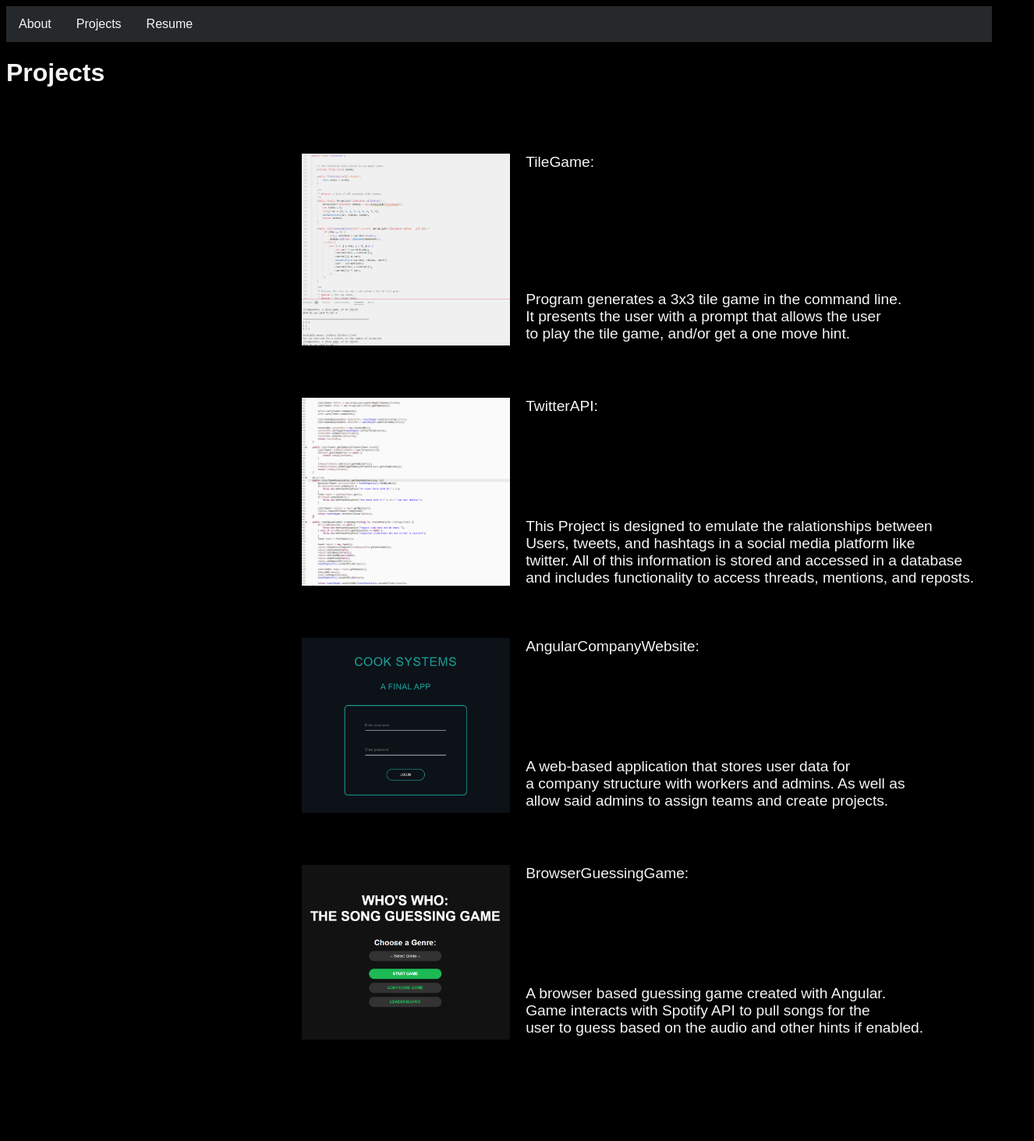
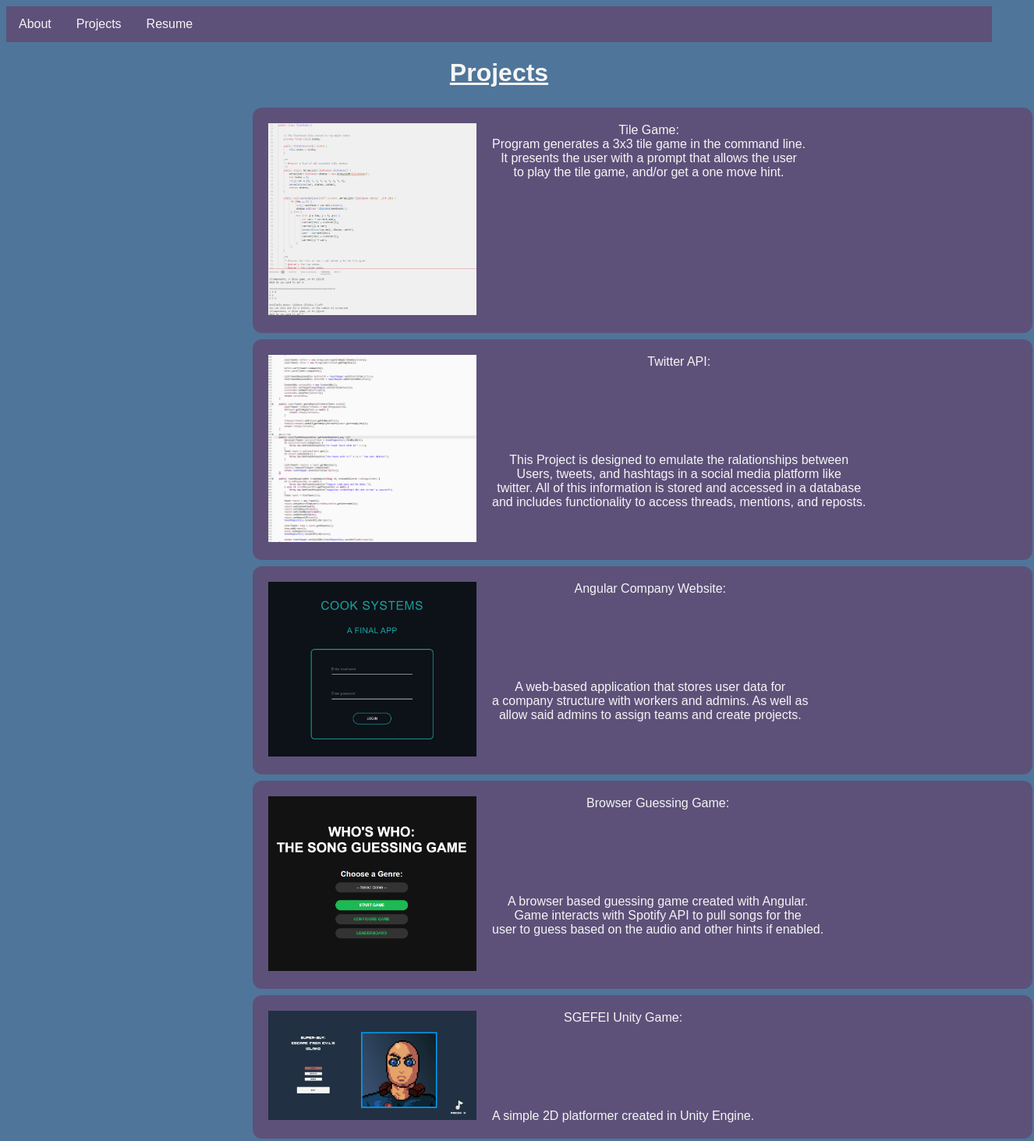
Before and after one commit to hicksjx2397/hicksjx2397.github.io, a plain HTML site: page MyPortfolioProjects.html in a window 1280 px wide. Shown: the whole page at 78% size, 1326 px wide, since content can reach past the window. Before the commit the page ends 1345 px from the top, so only its background shows below. Drawn offline with Linux system fonts and the light colour scheme.

Commit message:
added color and updated portfolio

```diff
--- a/MyPortfolioProjects.html
+++ b/MyPortfolioProjects.html
@@ -5,15 +5,17 @@
 <meta name="viewport" content="width=device-width,initial-scale=1">
 <link rel="stylesheet" href="style/shared.css">
 <style>
-    .ref1 {
-
-
+    .button {
+            border: none;
+            background-color: rgb(93, 81, 121);
             display: inline-flex;
-            margin-top: 5%;
-            margin-left: 30%;
-            margin-right: auto;
+            padding: 20px;
             align-items: bottom;
+            margin: 4px 2px;
+            margin-left: 25%;
+            max-width: 1000px;
         }
+        .button1 {border-radius: 12px;}
 
         span {
             padding-left: 20px;
@@ -33,43 +35,48 @@
         <a href="Referenced/Joseph Hicks Resume fasttrack.pdf" download>Resume</a>
     </div>
 
-<h1 style="color: whitesmoke">Projects</h1>
+<h1 style="text-align: center; color: whitesmoke; text-decoration:underline;" >Projects</h1>
 
-<div class="ref1">
+<button class="button button1">
 <a href="https://github.com/hicksjx2397/TileGame_JosephHicks"><img id="get-image" src="Referenced/Images/TileGame.PNG" alt="LA" style="width:100%;max-width:267px;max-height:400px"></a>
 
-<span style="color: whitesmoke">TileGame:<br/><br/><br/><br/><br/><br/><br/><br/>
+<span style="color: whitesmoke">Tile Game:<br/>
     Program generates a 3x3 tile game in the command line.<br/>
     It presents the user with a prompt that allows the user<br/>
     to play the tile game, and/or get a one move hint.</span>
-</div>
+</button>
 
-<div class="ref1">
+<button class="button button1">
 <a href="https://github.com/hicksjx2397/TwitterApi_JosephHicks"><img id="get-image" src="Referenced/Images/TwitterAPI.PNG" alt="LA" style="width:100%;max-width:267px;max-height:400px"></a>
-<span style="color: whitesmoke">TwitterAPI:<br/><br/><br/><br/><br/><br/><br/>
+<span style="color: whitesmoke">Twitter API:<br/><br/><br/><br/><br/><br/><br/>
 This Project is designed to emulate the ralationships between<br/>
 Users, tweets, and hashtags in a social media platform like<br/>
 twitter. All of this information is stored and accessed in a database<br/>
 and includes functionality to access threads, mentions, and reposts.</span>
-</div>
+</button>
 
-<div class="ref1">
+<button class="button button1">
     <a href="https://github.com/hicksjx2397/Angular-Website"><img id="get-image" src="Referenced/Images/FinalAssignment.PNG" alt="LA" style="width:100%;max-width:267px;max-height:400px"></a>
-    <span style="color: whitesmoke">AngularCompanyWebsite:<br/><br/><br/><br/><br/><br/><br/>
+    <span style="color: whitesmoke">Angular Company Website:<br/><br/><br/><br/><br/><br/><br/>
     A web-based application that stores user data for <br/>
     a company structure with workers and admins. As well as  <br/>
     allow said admins to assign teams and create projects.</span>
-    </div>
+</button>
 
-</body>
-
-<div class="ref1">
+<button class="button button1">
     <a href="https://github.com/hicksjx2397/SpotifyBrowserGame"><img id="get-image" src="Referenced/Images/Who'sWho.PNG" alt="LA" style="width:100%;max-width:267px;max-height:400px"></a>
-    <span style="color: whitesmoke">BrowserGuessingGame:<br/><br/><br/><br/><br/><br/><br/>
+    <span style="color: whitesmoke">Browser Guessing Game:<br/><br/><br/><br/><br/><br/><br/>
     A browser based guessing game created with Angular. <br/>
     Game interacts with Spotify API to pull songs for the<br/>
     user to guess based on the audio and other hints if enabled.</span>
-    </div>
+    </button>
+
+
+<button class="button button1">
+    <a href="https://github.com/hicksjx2397/SGFEI"><img id="get-image" src="Referenced/Images/UnityProject.PNG" alt="LA" style="width:100%;max-width:267px;max-height:400px"></a>
+    <span style="color: whitesmoke">SGEFEI Unity Game:<br/><br/><br/><br/><br/><br/><br/>
+    A simple 2D platformer created in Unity Engine.</span>
+    </button>
 
 </body>
 </html>
--- a/style/shared.css
+++ b/style/shared.css
@@ -15,7 +15,7 @@
       }
     }
 
-    body {font-family: Arial, Helvetica, sans-serif; background-color: black;}
+    body {font-family: Arial, Helvetica, sans-serif; background-color: rgb(79, 117, 154);}
     form {border: 3px solid rgba(255, 255, 255, 0.4); background-color: rgba(255, 255, 255, 0.4);}
 
 
@@ -74,7 +74,7 @@
 
     .navbar {
       overflow: hidden;
-      background-color: rgb(38, 41, 44);
+      background-color: rgb(93, 81, 121);
     }
 
     .navbar a {
@@ -103,7 +103,7 @@
     }
 
     .navbar a:hover, .dropdown:hover .dropbtn {
-      background-color: black;
+      background-color: rgb(87, 31, 78);
     }
 
     .dropdown-content {
```
Also changed, not shown: index.html (+21 -2 lines), Referenced/Images/UnityProject.PNG (added).
